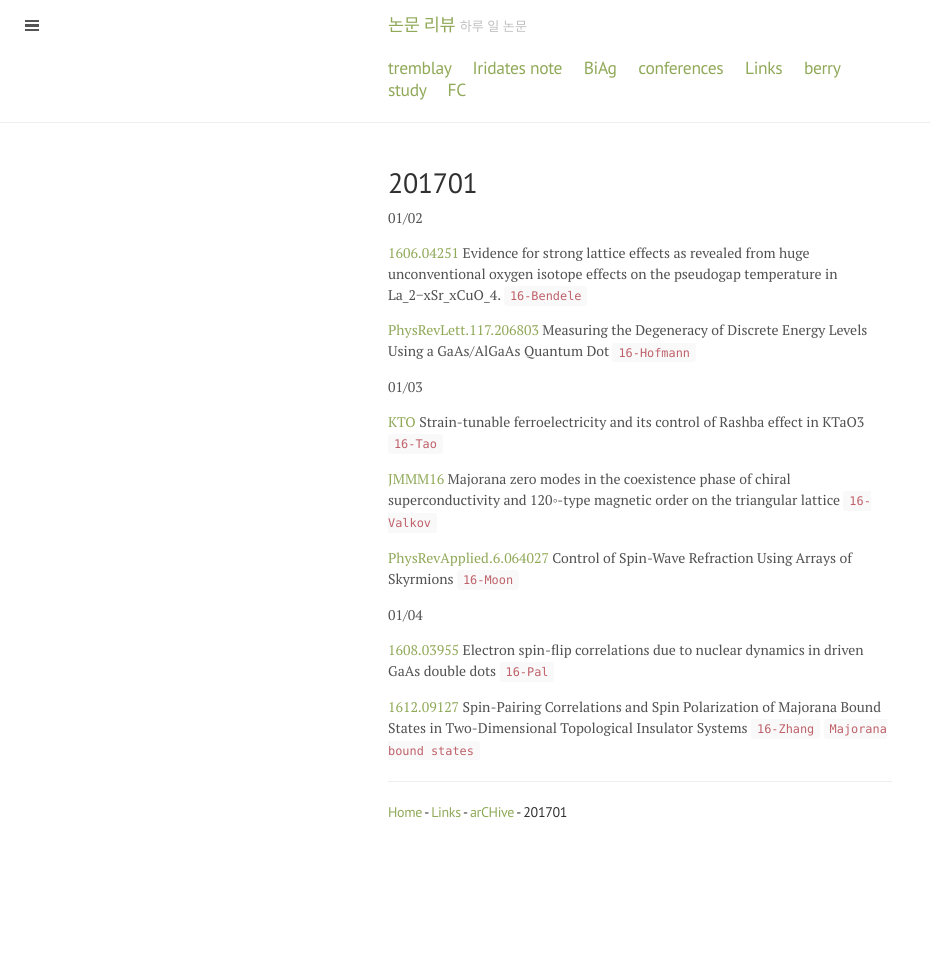
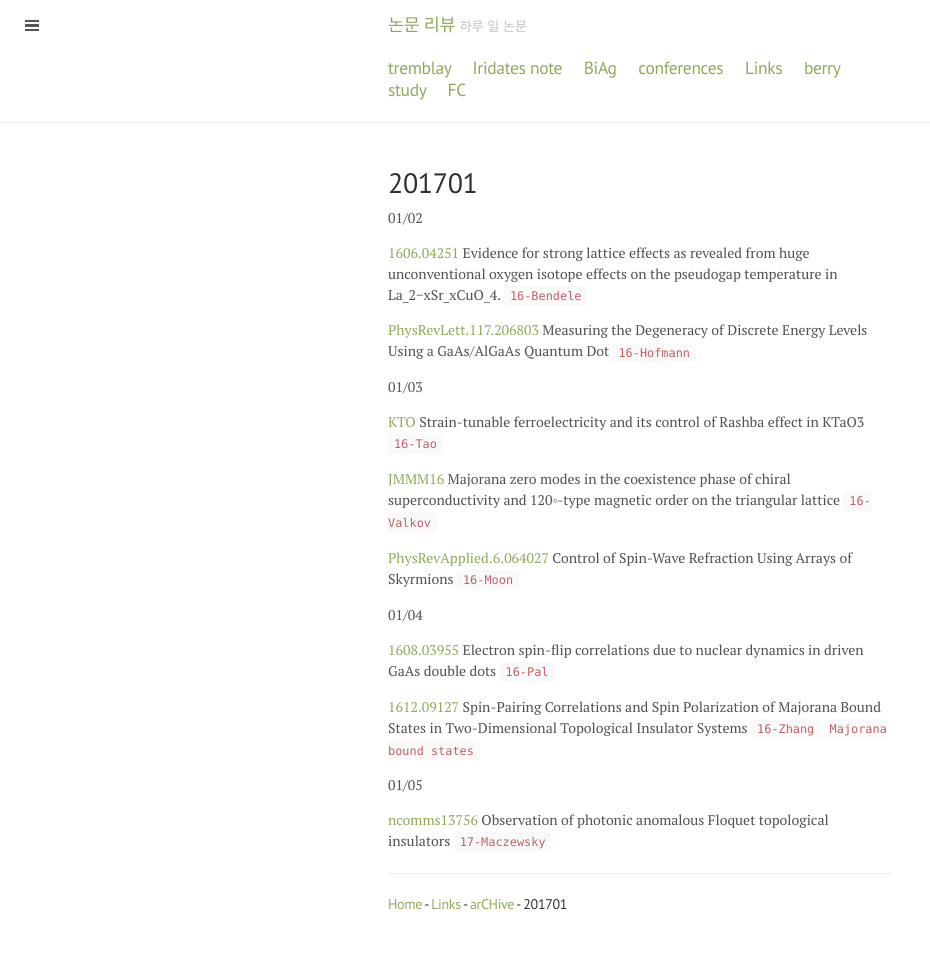
Before and after one commit to qkrwlsghdcjsworlt/work, a Jekyll site: the page built from 201701.md, in a window 1280 px wide. Shown: the whole page, without its empty margins (0-930 px from the left). Built offline with Jekyll 4.4.1, drawn with Linux system fonts in a browser that asks for light colours; before the commit the page ends 900 px from its top, so only the background shows below that.

Commit message:
“update”

```diff
--- a/201701.md
+++ b/201701.md
@@ -26,6 +26,10 @@ isotope effects on the pseudogap temperature in La_2−xSr_xCuO_4. `16-Bendele`
 [1612.09127](https://arxiv.org/abs/1612.09127) Spin-Pairing Correlations and Spin Polarization of Majorana Bound States in Two-Dimensional
 Topological Insulator Systems `16-Zhang` `Majorana bound states`
 
+01/05
+
+[ncomms13756](http://www.nature.com/ncomms/2017/170104/ncomms13756/full/ncomms13756.html) Observation of photonic anomalous Floquet topological insulators `17-Maczewsky`
+
 
 ---
 
```
